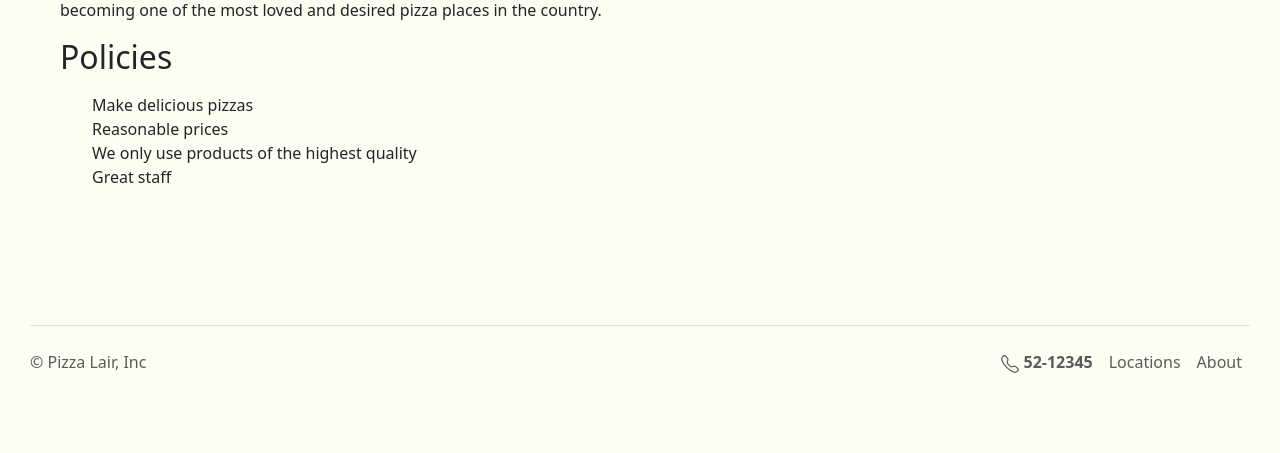
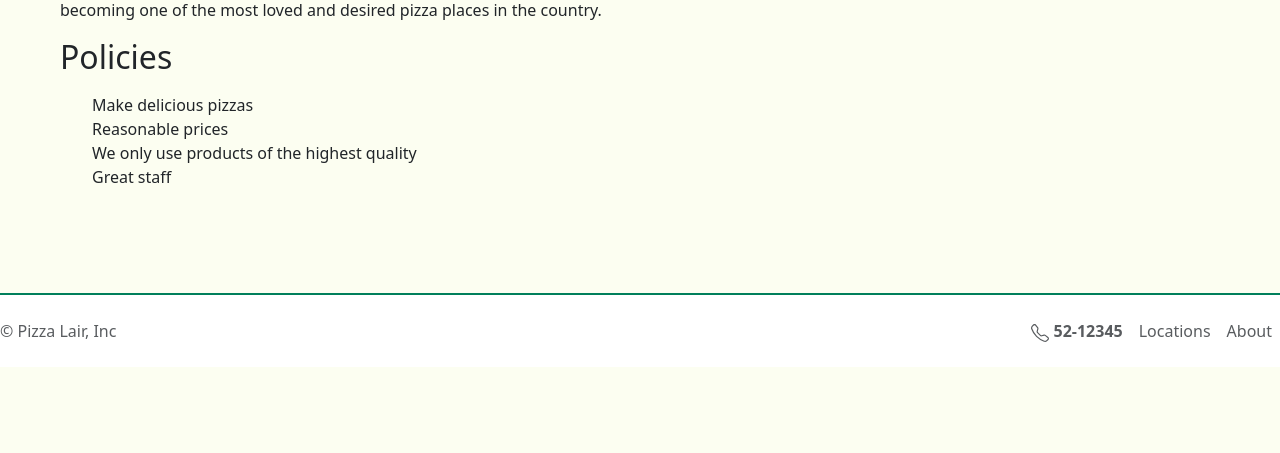
Before and after one commit to larusb22/PizzaLair_VLN2, a Django app: page /about/ in a window 1280 px wide; the page is wider, and only the part inside the window is pictured. Shown: the part 222-675 px from the top of that part. Run offline with Django 4.2, Linux system fonts and the light colour scheme.

Commit message:
edited footer, navigation and css for main and about

```diff
--- a/static/css/about.css
+++ b/static/css/about.css
@@ -7,3 +7,6 @@
     position: relative;
     width: 100%;
 }
+ul{
+    list-style-type: none;
+}
--- a/static/css/main.css
+++ b/static/css/main.css
@@ -34,7 +34,6 @@ img#website_logo {
 }
 
 
-
 /* Border bottom on navbar */
 .container-fluid{
   border-bottom: 2px solid #007F5B;
@@ -65,6 +64,18 @@ a#account-item{
 }
 
 
+/* footer */
+.my-4 {
+    margin-bottom:0 !important;
+}
+
+.border-top {
+    border-top: 2px solid #007F5B !important;
+}
+
+
+
+
 /* offer button on homepage */
 button#offer-button{
     border-radius: 6px;
@@ -75,9 +86,6 @@ button#offer-button{
     padding: 1px 20px 1px 20px;
 }
 
-ul{
-    list-style-type: none;
-}
 
 
 .well-product {
--- a/templates/footer.html
+++ b/templates/footer.html
@@ -1,5 +1,5 @@
-<div class="container">
-  <footer class="d-flex flex-wrap justify-content-between align-items-center py-3 my-4 border-top">
+<div class="footer-container" style="background-color: white">
+  <footer class="d-flex flex-wrap justify-content-between align-items-center py-3 my-4 border-top" >
     <p class="col-md-4 mb-0 text-body-secondary">&copy; Pizza Lair, Inc</p>
 
     <a href="/" class="col-md-4 d-flex align-items-center justify-content-center mb-3 mb-md-0 me-md-auto link-body-emphasis text-decoration-none">
--- a/templates/navigation.html
+++ b/templates/navigation.html
@@ -1,6 +1,6 @@
 <nav class="navbar navbar-expand-lg bg-body-tertiary" >
       <div class="container-fluid" style="background-color: #007F5B">
-        <a class="navbar-brand" href="{% url 'homepage-index' %}"><img src="../static/images/pizza_lair_logo_test.png" alt="pizza logo" id="website_logo" > </a>
+        <a class="navbar-brand" href="{% url 'homepage-index' %}"><img src="/static/images/pizza_lair_logo_test.png" alt="pizza logo" id="website_logo" > </a>
         <button class="navbar-toggler" type="button" data-bs-toggle="collapse" data-bs-target="#navbarSupportedContent" aria-controls="navbarSupportedContent" aria-expanded="false" aria-label="Toggle navigation">
           <span class="navbar-toggler-icon"></span>
         </button>
```
